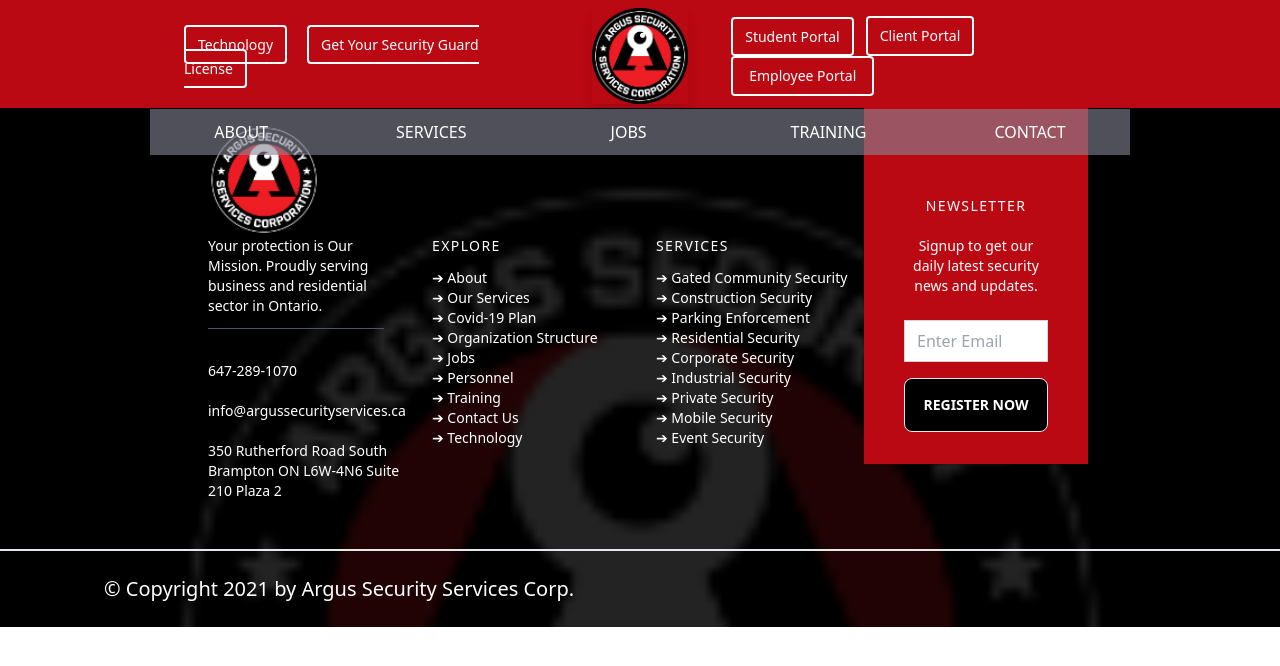
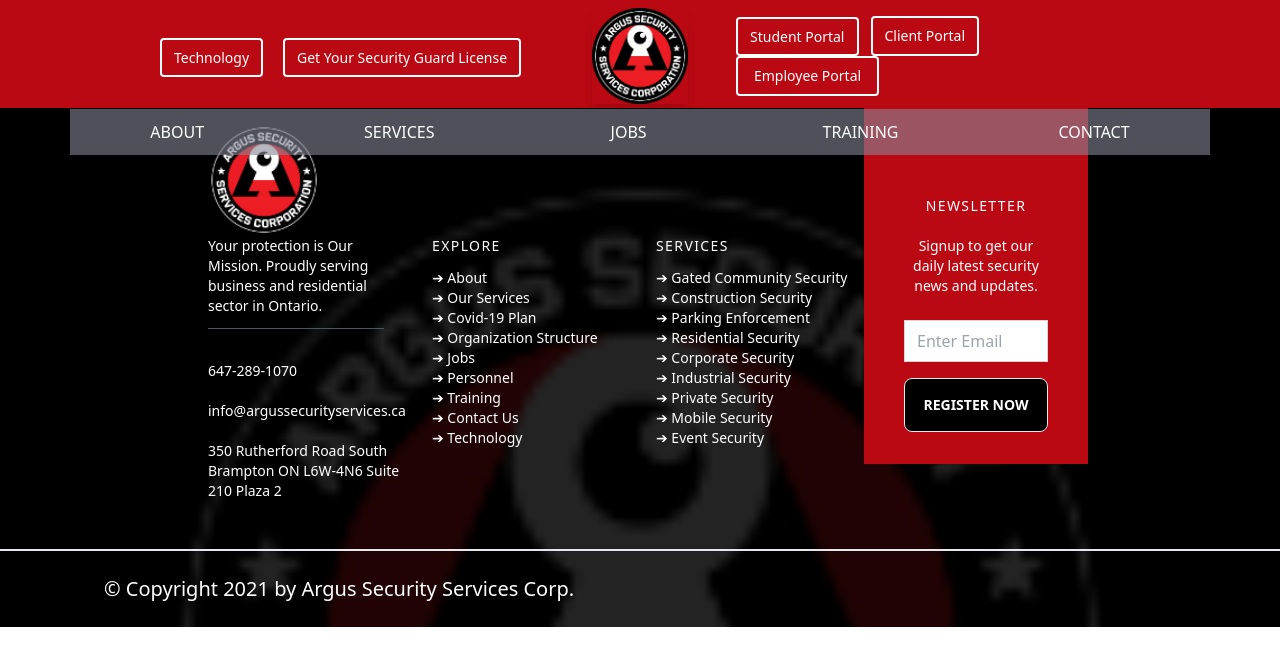
Before and after one commit to IamLucidDreamer/react, a React (Create React App) app: page / in a window 1280 px wide. Shown: the top 666 px of the page. Built offline with nearby package versions, Linux system fonts and the light colour scheme.

Commit message:
Alignment fixed

```diff
--- a/src/MyComponents/Partials/Header.jsx
+++ b/src/MyComponents/Partials/Header.jsx
@@ -14,8 +14,8 @@
 <div class="w-full">
   <Hamburger />
   <div class="text-white body-font bg-red-1">
-    <div class="container w-9/12 xl:7/12 mx-auto flex flex-wrap px-6 pt-2 pb-4 flex-col md:flex-row items-center">
-      <nav class="hidden xl:block flex lg:w-2/5 flex-wrap items-center text-base md:ml-auto">
+    <div class="container w-9/12 mx-auto flex flex-wrap pt-2 pb-4 flex-col md:flex-row items-center">
+      <nav class="hidden xl:block flex lg:w-2/5 flex-wrap items-center text-xl md:ml-auto justify-between">
         <Link to="/technology">
           <a class="mr-5 px-3 py-2 border-2 text-sm text-white border-white rounded hover:text-red-700 hover:bg-white">Technology</a>
         </Link>
--- a/src/MyComponents/Partials/Header2.jsx
+++ b/src/MyComponents/Partials/Header2.jsx
@@ -11,23 +11,23 @@
   <div class="hidden xl:block xl:sticky xl:top-0 container bg-opacity-0 -mb-9 mx-auto flex flex-wrap flex-col md:flex-row items-center">
     <nav class="border-collapse md:ml-auto md:mr-auto flex flex-wrap items-center text-base justify-center">
       <Link to="/about">
-      <a class="text-l text-white px-16 py-3 bg-gray-2 bg-opacity-60 hover:bg-red-1 hover:bg-opacity-60">ABOUT</a>
+      <a class="text-l text-white px-16 xl:px-20 py-3 bg-gray-2 bg-opacity-60 hover:bg-red-1 hover:bg-opacity-60">ABOUT</a>
       </Link>
 
       <Link to="/services">
-      <a class="text-l text-white px-16 py-3 bg-gray-2 bg-opacity-60 hover:bg-red-1 hover:bg-opacity-60">SERVICES</a>
+      <a class="text-l text-white px-16 xl:px-20 py-3 bg-gray-2 bg-opacity-60 hover:bg-red-1 hover:bg-opacity-60">SERVICES</a>
       </Link>
 
       <Link to="/jobs">
-      <a class="text-l text-white px-20 py-3 bg-gray-2 bg-opacity-60 hover:bg-red-1 hover:bg-opacity-60">JOBS</a>
+      <a class="text-l text-white px-20 xl:px-24 py-3 bg-gray-2 bg-opacity-60 hover:bg-red-1 hover:bg-opacity-60">JOBS</a>
       </Link>
 
       <Link to="/training">
-      <a class="text-l text-white px-16 py-3 bg-gray-2 bg-opacity-60 hover:bg-red-1 hover:bg-opacity-60">TRAINING</a>
+      <a class="text-l text-white px-16 xl:px-20 py-3 bg-gray-2 bg-opacity-60 hover:bg-red-1 hover:bg-opacity-60">TRAINING</a>
       </Link>
 
       <Link to="/contact">
-      <a class="text-l text-white px-16 py-3 bg-gray-2 bg-opacity-60 hover:bg-red-1 hover:bg-opacity-60">CONTACT</a>
+      <a class="text-l text-white px-16 xl:px-20 py-3 bg-gray-2 bg-opacity-60 hover:bg-red-1 hover:bg-opacity-60">CONTACT</a>
       </Link>
 
     </nav>
```
